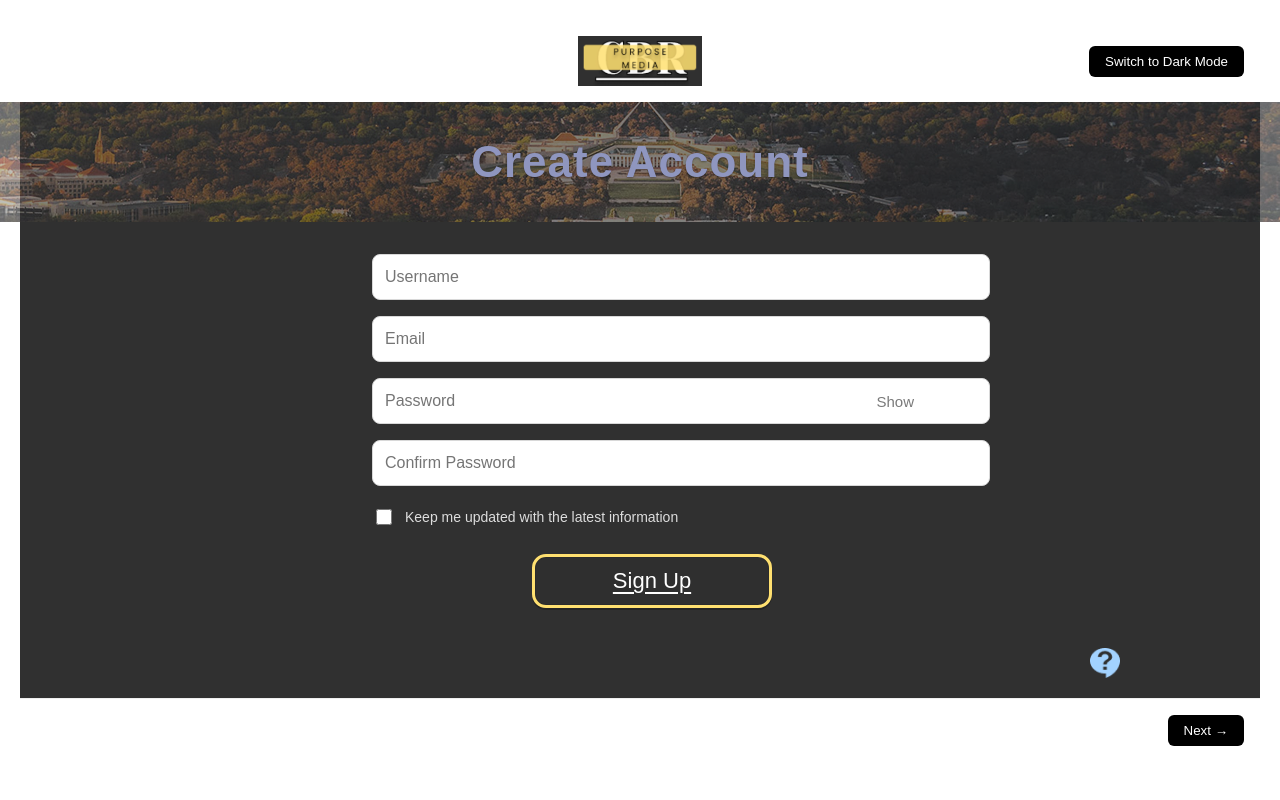
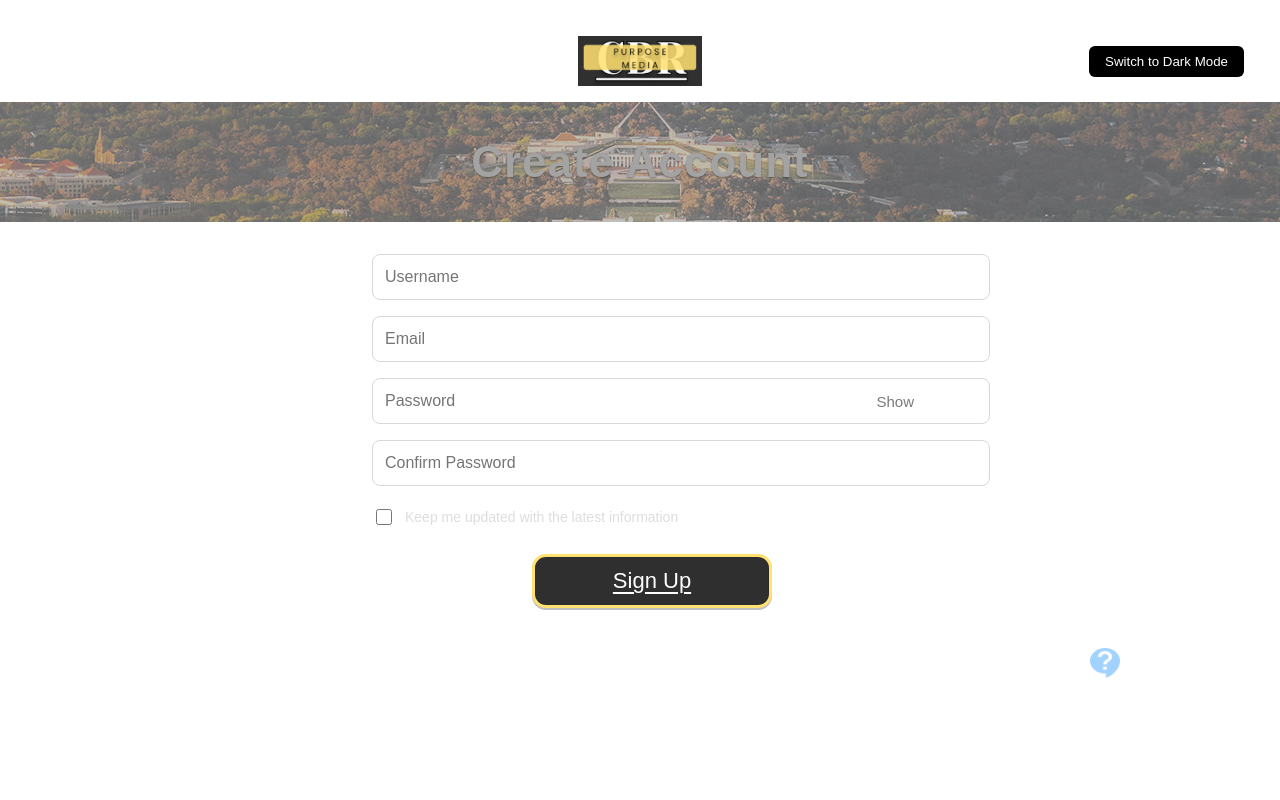
Before and after one commit to CoDesign-Compass/CoDesign-Project, a React (Create React App) app in the folder frontend/: page /login in a window 1280 px wide. Shown: the top 800 px of the page. Built offline with nearby package versions, Linux system fonts and the light colour scheme.

Commit message:
Add switch mode

```diff
--- a/frontend/src/pages/LoginPage.jsx
+++ b/frontend/src/pages/LoginPage.jsx
@@ -1,6 +1,8 @@
 import React, { useEffect, useRef, useState } from "react";
 
 export default function LoginPage({ mode = "create", onSubmit: onSubmitProp }) {
+
+  // ---- FORM ----
   const [form, setForm] = useState({
     username: "",
     email: "",
@@ -10,7 +12,7 @@ export default function LoginPage({ mode = "create", onSubmit: onSubmitProp }) {
   });
   const [showPw, setShowPw] = useState(false);
 
-  // Help bubble
+  // ---- Help bubble outside-click ----
   const [open, setOpen] = useState(false);
   const popRef = useRef(null);
   useEffect(() => {
@@ -42,23 +44,15 @@ export default function LoginPage({ mode = "create", onSubmit: onSubmitProp }) {
     <div
       className="CreateAccount page"
       style={{
-        background: "#303030",
-        color: "#303030",
+        background: "var(--bg-color)",
+        color: "var(--text-color)",
         display: "flex",
         flexDirection: "column",
+        minHeight: "100vh",
       }}
     >
-      {/* hide label helper class from user */}
-      <style>{`
-        .sr-only{position:absolute!important;width:1px;height:1px;padding:0;margin:-1px;overflow:hidden;clip:rect(0,0,1px,1px);white-space:nowrap;border:0;}
-        .input{width:100%;height:44px;border-radius:8px;border:1px solid #d8d8d8;background:#fff;color:#111;padding:0 44px 0 12px;font-size:16px;outline:none;}
-        .input:focus{border-color:#7aa2ff;}
-      `}</style>
 
-
-
-      {/* dark background */}
-      <div style={{ background: "#303030", color: "#fff" }}>
+      <div style={{ background: "var(--bg-color)", color: "var(--text-color)" }}>
         <section
           style={{
             width: "100vw",
@@ -74,15 +68,12 @@ export default function LoginPage({ mode = "create", onSubmit: onSubmitProp }) {
             textAlign: "center",
           }}
         >
-          <div style={{
-            position:"absolute", inset:0, background:"rgba(0,0,0,.25)"
-         }}/>
-
+          <div style={{ position: "absolute", inset: 0, background: "rgba(0,0,0,.25)" }} />
           <h1
             style={{
               margin: 0,
               fontSize: 44,
-              color: "#BFC8FF",
+              color: "var(--heading)",
               letterSpacing: 1,
               textShadow: "0 1px 2px rgba(0,0,0,.35)",
             }}
@@ -91,84 +82,24 @@ export default function LoginPage({ mode = "create", onSubmit: onSubmitProp }) {
           </h1>
         </section>
 
-        {/* body of the form */}
-        <main style={{
-            width:"100%",
-            display:"grid",
-            placeItems:"center",
-            padding:"32px 12px 40px" }}>
+        <main style={{ width: "100%", display: "grid", placeItems: "center", padding: "32px 12px 40px" }}>
+          <style>{`
+            .sr-only{position:absolute!important;width:1px;height:1px;padding:0;margin:-1px;overflow:hidden;clip:rect(0,0,1px,1px);white-space:nowrap;border:0;}
+            .input{width:100%;height:44px;border-radius:8px;border:1px solid #d8d8d8;background:#fff;color:#111;padding:0 44px 0 12px;font-size:16px;outline:none;}
+            .input:focus{border-color:#7aa2ff;}
+          `}</style>
 
-          <form
-            onSubmit={handleSubmit}
-            noValidate
-            style={{
-              width: "min(560px, 92vw)",
-              display: "grid",
-              gap: 16,
-            }}
-          >
-            {/* Username */}
+          <form onSubmit={handleSubmit} noValidate style={{ width: "min(560px, 92vw)", display: "grid", gap: 16 }}>
             {mode === "create" && (
-              <div style={{ display: "grid", gap: 6 }}>
-                <label className="sr-only" htmlFor="username">
-                  Username
-                </label>
-                <div style={{ position: "relative" }}>
-                  <input
-                    id="username"
-                    className="input"
-                    value={form.username}
-                    onChange={change("username")}
-                    placeholder="Username"
-                    autoComplete="username"
-                  />
-                  {!!form.username && (
-                    <button
-                      type="button"
-                      aria-label="Clear"
-                      onClick={() => setForm((f) => ({ ...f, username: "" }))}
-                      style={suffixBtn(12)}
-                    >
-                      ×
-                    </button>
-                  )}
-                </div>
-              </div>
+              <Field id="username" placeholder="Username" value={form.username}
+                onChange={change("username")} onClear={() => setForm((f) => ({ ...f, username: "" }))} />
             )}
-
-            {/* Email */}
-            <div style={{ display: "grid", gap: 6 }}>
-              <label className="sr-only" htmlFor="email">
-                Email
-              </label>
-              <div style={{ position: "relative" }}>
-                <input
-                  id="email"
-                  type="email"
-                  className="input"
-                  value={form.email}
-                  onChange={change("email")}
-                  placeholder="Email"
-                  autoComplete="email"
-                />
-                {!!form.email && (
-                  <button
-                    type="button"
-                    aria-label="Clear"
-                    onClick={() => setForm((f) => ({ ...f, email: "" }))}
-                    style={suffixBtn(12)}
-                  >
-                    ×
-                  </button>
-                )}
-              </div>
-            </div>
+            <Field id="email" type="email" placeholder="Email" value={form.email}
+              onChange={change("email")} onClear={() => setForm((f) => ({ ...f, email: "" }))} />
 
             {/* Password */}
             <div style={{ display: "grid", gap: 6 }}>
-              <label className="sr-only" htmlFor="password">
-                Password
-              </label>
+              <label className="sr-only" htmlFor="password">Password</label>
               <div style={{ position: "relative" }}>
                 <input
                   id="password"
@@ -179,79 +110,29 @@ export default function LoginPage({ mode = "create", onSubmit: onSubmitProp }) {
                   placeholder="Password"
                   autoComplete={mode === "create" ? "new-password" : "current-password"}
                 />
-                {/* Show/Hide text button */}
                 <button
                   type="button"
                   onClick={() => setShowPw((s) => !s)}
                   style={{
-                    position: "absolute",
-                    right: 12,
-                    top: "50%",
-                    transform: "translateY(-50%)",
-                    background: "transparent",
-                    border: "none",
-                    color: "#7a7a7a",
-                    cursor: "pointer",
-                    fontSize: 15,
+                    position: "absolute", right: 12, top: "50%", transform: "translateY(-50%)",
+                    background: "transparent", border: "none", color: "#7a7a7a", cursor: "pointer", fontSize: 15,
                   }}
                 >
                   {showPw ? "Hide" : "Show"}
                 </button>
-                {/* clear all */}
                 {!!form.password && (
-                  <button
-                    type="button"
-                    aria-label="Clear"
-                    onClick={() => setForm((f) => ({ ...f, password: "" }))}
-                    style={suffixBtn(56)}
-                  >
-                    ×
-                  </button>
+                  <button type="button" aria-label="Clear"
+                    onClick={() => setForm((f) => ({ ...f, password: "" }))} style={suffixBtn(56)}>×</button>
                 )}
               </div>
             </div>
 
-            {/* Confirm Password */}
             {mode === "create" && (
-              <div style={{ display: "grid", gap: 6 }}>
-                <label className="sr-only" htmlFor="confirm">
-                  Confirm Password
-                </label>
-                <div style={{ position: "relative" }}>
-                  <input
-                    id="confirm"
-                    type="password"
-                    className="input"
-                    value={form.confirm}
-                    onChange={change("confirm")}
-                    placeholder="Confirm Password"
-                    autoComplete="new-password"
-                  />
-                  {!!form.confirm && (
-                    <button
-                      type="button"
-                      aria-label="Clear"
-                      onClick={() => setForm((f) => ({ ...f, confirm: "" }))}
-                      style={suffixBtn(12)}
-                    >
-                      ×
-                    </button>
-                  )}
-                </div>
-              </div>
+              <Field id="confirm" type="password" placeholder="Confirm Password" value={form.confirm}
+                onChange={change("confirm")} onClear={() => setForm((f) => ({ ...f, confirm: "" }))} />
             )}
 
-            {/* subscribr（untick by default） */}
-            <label
-              style={{
-                display: "flex",
-                alignItems: "center",
-                gap: 10,
-                marginTop: 4,
-                fontSize: 14,
-                color: "#ddd",
-              }}
-            >
+            <label style={{ display: "flex", alignItems: "center", gap: 10, marginTop: 4, fontSize: 14, color: "#ddd" }}>
               <input
                 type="checkbox"
                 checked={form.subscribe}
@@ -261,32 +142,19 @@ export default function LoginPage({ mode = "create", onSubmit: onSubmitProp }) {
               <span>Keep me updated with the latest information</span>
             </label>
 
-            {/* Sign Up button） */}
             <div style={{ display: "grid", justifyItems: "center", marginTop: 10 }}>
               <button
                 type="submit"
                 style={{
-                  minWidth: 240,
-                  padding: "12px 24px",
-                  borderRadius: 14,
-                  background: "#2f2f2f",
-                  border: "3px solid #ffe070",
-                  color: "#fff",
-                  cursor: "pointer",
+                  minWidth: 240, padding: "12px 24px", borderRadius: 14,
+                  background: "#2f2f2f", border: "3px solid #ffe070", color: "#fff", cursor: "pointer",
                   boxShadow: "0 2px 0 rgba(0,0,0,.25), inset 0 0 0 1px rgba(0,0,0,.08)",
                 }}
               >
-                <span
-                  style={{
-                    fontSize: 22,
-                    lineHeight: 1.1,
-                    fontWeight: 500,
-                    textDecoration: "underline",
-                    textDecorationColor: "#fff",
-                    textDecorationThickness: "1.5px",
-                    textUnderlineOffset: "4px",
-                  }}
-                >
+                <span style={{
+                  fontSize: 22, lineHeight: 1.1, fontWeight: 500, textDecoration: "underline",
+                  textDecorationColor: "#fff", textDecorationThickness: "1.5px", textUnderlineOffset: "4px",
+                }}>
                   Sign Up
                 </span>
               </button>
@@ -294,54 +162,42 @@ export default function LoginPage({ mode = "create", onSubmit: onSubmitProp }) {
           </form>
         </main>
 
-        {/* lower right Help button */}
-
-       <div style={{ ...container, display: "flex", justifyContent: "flex-end", padding: "0 0 16px" }}>
+        {/* Help bubble */}
+        <div style={{ ...container, display: "flex", justifyContent: "flex-end", padding: "0 0 16px" }}>
           <div ref={popRef} style={{ position: "relative" }}>
-            <button
-                aria-label="Help"
-                title="Help"
-                onClick={() => setOpen((v) => !v)}
-                style={{ border: "none", background: "transparent", padding: 0, cursor: "pointer" }}
-            >
+            <button aria-label="Help" title="Help"
+              onClick={() => setOpen((v) => !v)}
+              style={{ border: "none", background: "transparent", padding: 0, cursor: "pointer" }}>
               <img src="/Information.png" alt="Information" style={{ height: 30, display: "block" }} />
             </button>
-
             {open && (
-              <div
-                role="tooltip"
-                style={{
-                  position: "absolute",
-                  bottom: "calc(100% + 8px)",
-                  right: 0,
-                  width: "min(320px, 86vw)",
-                  background: "#ffe070",
-                  color: "#303030",
-                  padding: "12px 14px",
-                  borderRadius: 8,
-                  boxShadow: "0 8px 24px rgba(0,0,0,.18)",
-                  zIndex: 1000,
-                }}
-              >
-                <div
-                  style={{
-                    position: "absolute",
-                    bottom: -6,
-                    right: 14,
-                    width: 12,
-                    height: 12,
-                    background: "#fff",
-                    transform: "rotate(45deg)",
-                    boxShadow: "-1px 1px 2px rgba(0,0,0,.05)",
-                  }}
-                />
-                <div style={{ lineHeight: 1.55 }}>
-                  <p>Need help? Contact us anytime.</p>
-                </div>
+              <div role="tooltip" style={{
+                position: "absolute", bottom: "calc(100% + 8px)", right: 0, width: "min(320px, 86vw)",
+                background: "#ffe070", color: "#303030", padding: "12px 14px", borderRadius: 8,
+                boxShadow: "0 8px 24px rgba(0,0,0,.18)", zIndex: 1000,
+              }}>
+                <div style={{
+                  position: "absolute", bottom: -6, right: 14, width: 12, height: 12,
+                  background: "#fff", transform: "rotate(45deg)", boxShadow: "-1px 1px 2px rgba(0,0,0,.05)",
+                }} />
+                <div style={{ lineHeight: 1.55 }}><p>Need help? Contact us anytime.</p></div>
               </div>
             )}
           </div>
         </div>
+      </div>
+    </div>
+  );
+}
+
+/* small field helper */
+function Field({ id, type = "text", placeholder, value, onChange, onClear }) {
+  return (
+    <div style={{ display: "grid", gap: 6 }}>
+      <label className="sr-only" htmlFor={id}>{placeholder}</label>
+      <div style={{ position: "relative" }}>
+        <input id={id} type={type} className="input" value={value} onChange={onChange} placeholder={placeholder} autoComplete={id} />
+        {!!value && (<button type="button" aria-label="Clear" onClick={onClear} style={suffixBtn(12)}>×</button>)}
       </div>
     </div>
   );
```
